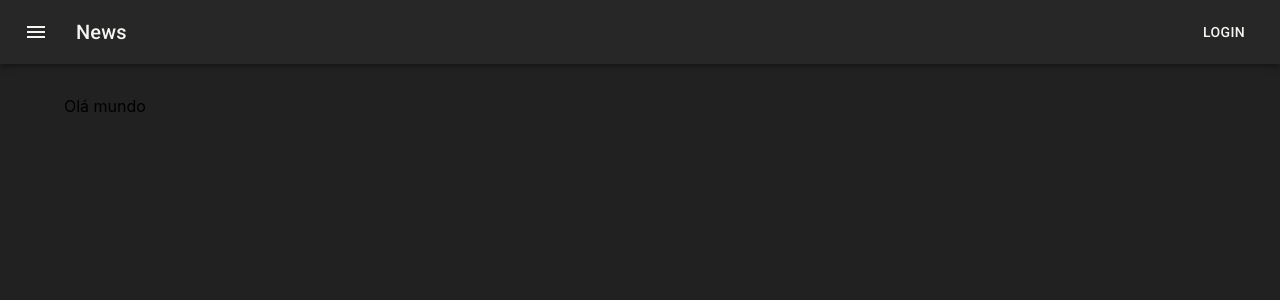
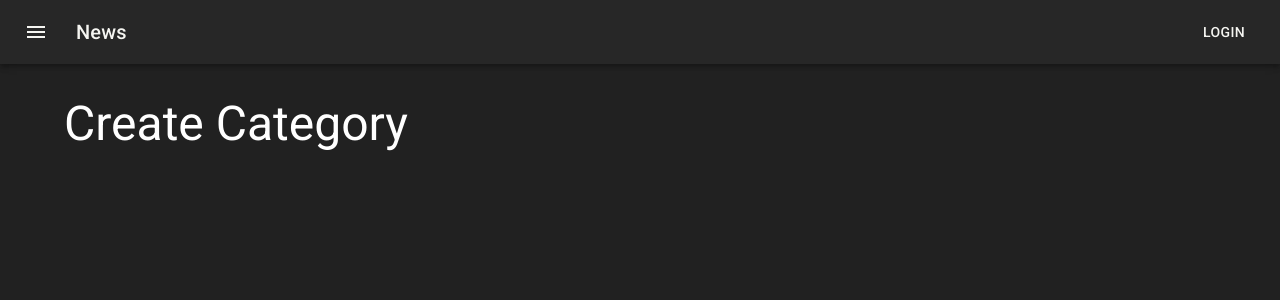
Before and after one commit to pedrohenmonteiro/codeflix, a React (Vite) app in the folder frontend/: page /categories/create in a window 1280 px wide. Shown: the top 300 px of the page. Built offline with nearby package versions, Linux system fonts and the light colour scheme.

Commit message:
criando rotas da aplicacao

```diff
--- a/frontend/package.json
+++ b/frontend/package.json
@@ -18,7 +18,6 @@
     "@emotion/styled": "^11.11.0",
     "@mui/icons-material": "^5.14.18",
     "@mui/material": "^5.14.18",
-    "@mui/system": "^5.14.18",
     "@reduxjs/toolkit": "^1.8.1",
     "react": "^18.2.0",
     "react-dom": "^18.2.0",
--- a/frontend/src/App.tsx
+++ b/frontend/src/App.tsx
@@ -2,6 +2,10 @@ import { Box, ThemeProvider, Typography } from "@mui/material"
 import { Header } from "./components/Header"
 import { Layout } from "./components/Layout"
 import { appTheme } from "./config/theme"
+import { Route, Routes } from "react-router-dom"
+import ListCategory from "./features/categories/ListCategory"
+import CreateCategory from "./features/categories/CreateCategory"
+import EditCategory from "./features/categories/EditCategory"
 
 function App() {
   return (
@@ -14,7 +18,16 @@ function App() {
         }}
       >
         <Header />
-        <Layout>Olá mundo</Layout>
+        <Layout>
+          <Routes>
+            <Route path="/" element={<ListCategory />} />
+            <Route path="/categories" element={<ListCategory />} />
+            <Route path="/categories/create" element={<CreateCategory />} />
+            <Route path="/categories/edit/:id/" element={<EditCategory />} />
+
+            <Route path="*" element={<div>Not found</div>} />
+          </Routes>
+        </Layout>
       </Box>
     </ThemeProvider>
   )
--- a/frontend/src/components/Layout.tsx
+++ b/frontend/src/components/Layout.tsx
@@ -5,7 +5,7 @@ import React from "react"
 export function Layout({ children }: { children: React.ReactNode }) {
   return (
     <Box>
-      <Container maxWidth="lg" sx={{ mt: 4, mb: 4 }}>
+      <Container maxWidth="lg" sx={{ mt: 4, mb: 4, color: "white" }}>
         {children}
       </Container>
     </Box>
--- /dev/null
+++ b/frontend/src/features/categories/CreateCategory.tsx
@@ -0,0 +1,9 @@
+import { Typography } from "@mui/material"
+
+export default function CreateCategory() {
+  return (
+    <Typography variant="h3" component="h1">
+      Create Category
+    </Typography>
+  )
+}
--- /dev/null
+++ b/frontend/src/features/categories/EditCategory.tsx
@@ -0,0 +1,9 @@
+import { Typography } from "@mui/material"
+
+export default function EditCategory() {
+  return (
+    <Typography variant="h3" component="h1">
+      Edit Category
+    </Typography>
+  )
+}
--- /dev/null
+++ b/frontend/src/features/categories/ListCategory.tsx
@@ -0,0 +1,9 @@
+import { Typography } from "@mui/material"
+
+export default function ListCategory() {
+  return (
+    <Typography variant="h3" component="h1">
+      List Category
+    </Typography>
+  )
+}
```
Also changed, not shown: 1 other file (tests, documents, lock files or other folders).
